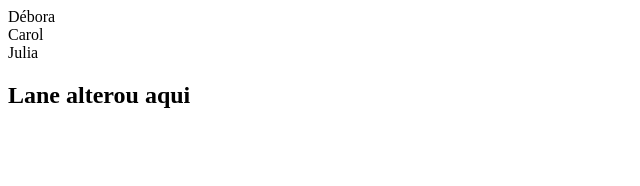
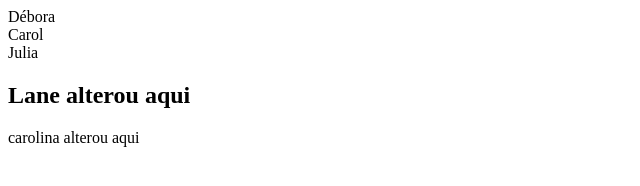
Before and after one commit to DeboraMuro/tarefagleidson, a plain HTML site: page index.html in a window 1280 px wide. Shown: the whole page, without its empty margins (0-640 px from the left). Drawn offline with Linux system fonts and the light colour scheme.

Commit message:
alterou de novo

```diff
--- a/index.html
+++ b/index.html
@@ -13,3 +13,4 @@
 <section>
     <h1>Lane alterou aqui</h1>
 </section>
+<section>carolina alterou aqui</section>
```
